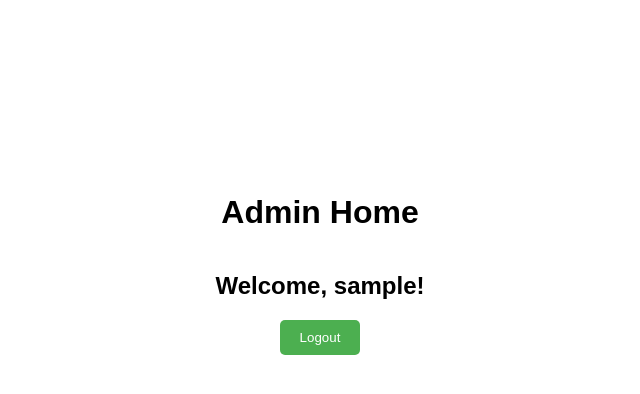
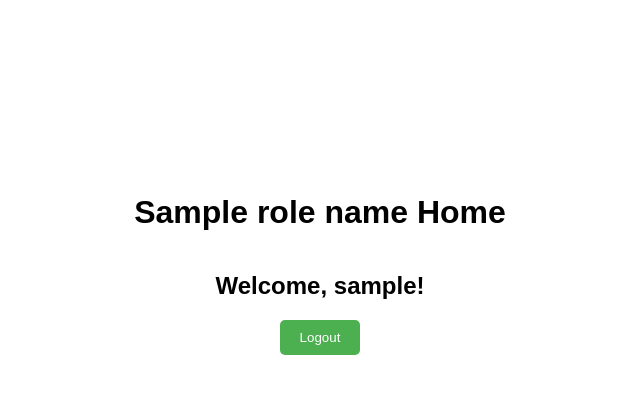
Before and after one commit to KevinMonahanUWM/SchedulerApp, a Django app: template templates/home.html in a window 1280 px wide. Shown: the part 136-530 px from the top of the page, without its empty margins (320-960 px from the left). Run offline with Django 4.2, Linux system fonts and the light colour scheme; the template is opened without the code that fills it: most values are stand-ins (such as "Sample title", 1, 10 or a date in 2020).

Commit message:
Small nice to have. Home now shows what kind of user is logged in

```diff
--- a/templates/home.html
+++ b/templates/home.html
@@ -3,12 +3,12 @@
 <html lang="en">
 <head>
     <meta charset="UTF-8">
-    <title>Admin Home</title>
+    <title>{{ role_name }} Home</title>
     <link rel="stylesheet" href="{% static 'css/style.css' %}">
 </head>
 <body>
     <header>
-        <h1>Admin Home</h1>
+        <h1>{{ role_name }} Home</h1>
     </header>
     {% if role_admin %}
     <nav>
@@ -36,7 +36,6 @@
     {% endif %}
     <section>
         <h2>Welcome, {{ username }}!</h2>
-        <!-- Additional section content here, if necessary -->
     </section>
     <footer>
         <form action="/home/" method="post">
```
Also changed, not shown: TAScheduler/views.py (+5 -3 lines).
